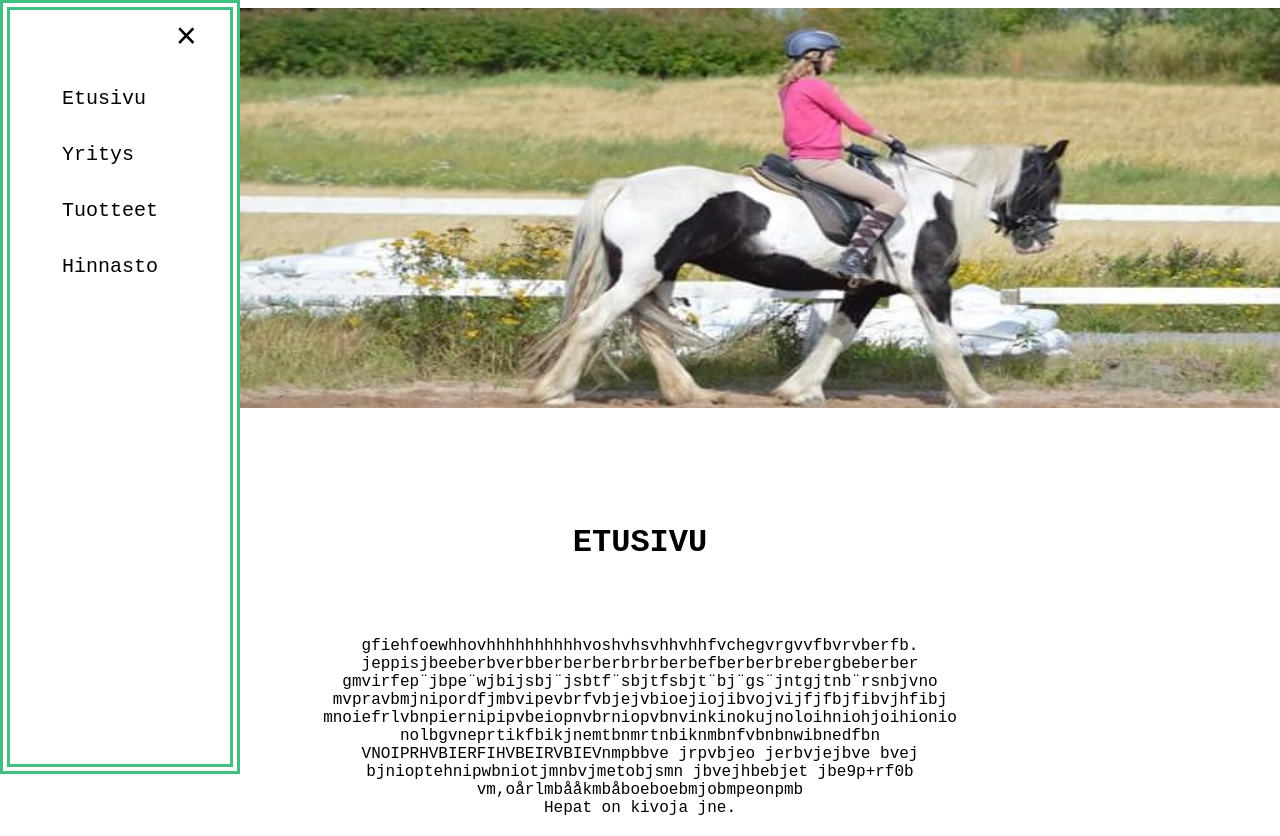
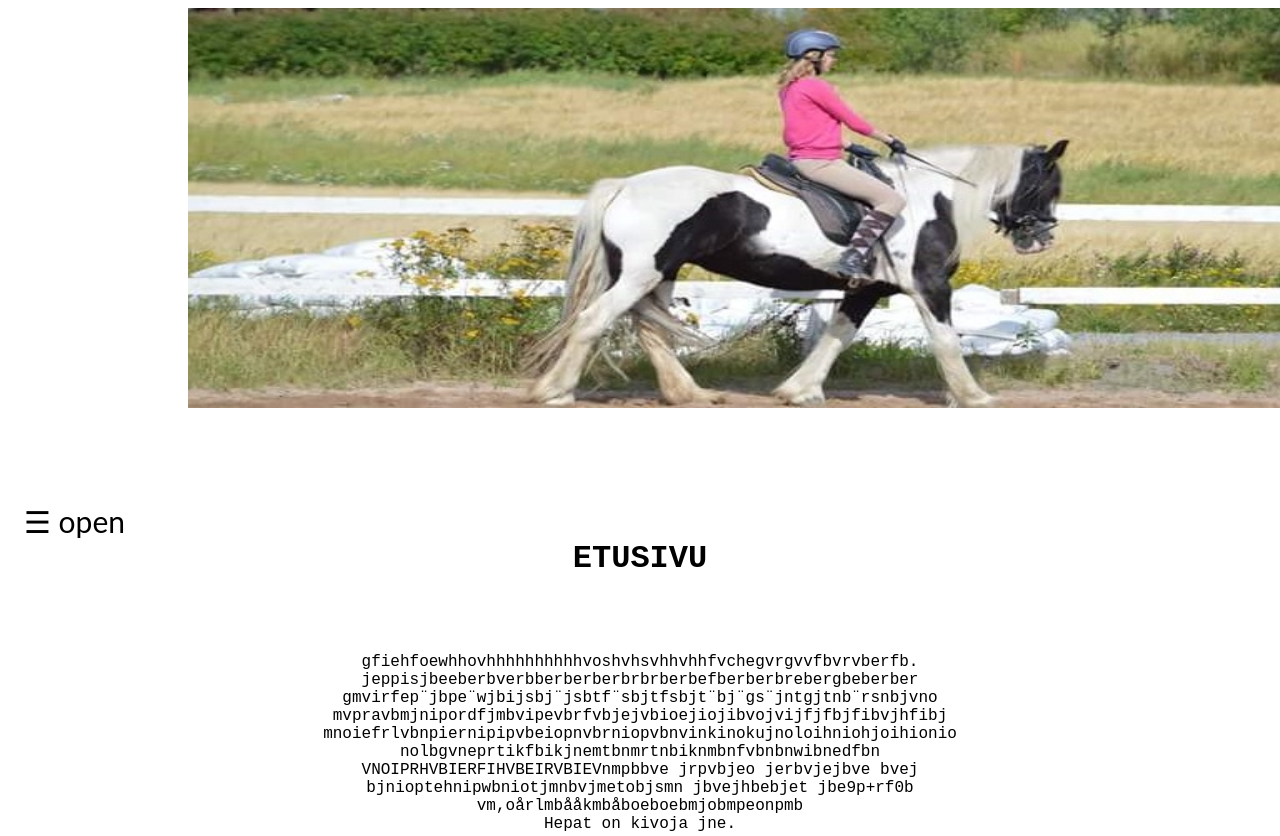
Before and after one commit to alinacrismaru/Tallityllerot, a plain HTML site: page index.html in a window 1280 px wide. Shown: the top 836 px of the page. Drawn offline with Linux system fonts and the light colour scheme.

Commit message:
sidebar css muokkaus

```diff
--- a/css/index.css
+++ b/css/index.css
@@ -16,47 +16,39 @@
 }
 
 .sidenav {
-  height: 88%;
-  width: 200px;
+  height: 100%;
+  width: 0;
   position: fixed;
   z-index: 1;
   top: 0;
   left: 0;
-  background-color: white;
+  text-align: center;
+  color: black;
+  font-size: 36px;
+  background-color: #ffffff;
   overflow-x: hidden;
   transition: 0.5s;
-  padding-top: 50px;
-  padding-left: 20px;
-  border: 10px #40bf80;
-  border-style: double;
+  padding-top: 60px;
 }
 
-.sidenav a {
-  padding: 8px 8px 6px 32px;
-  text-decoration: none;
-  font-family: 'Courier New';
-  font-size: 20px;
-  color: black;
-  display: block;
-}
-
-.sidenav a:hover {
+sidenav a:hover {
   color: #f1f1f1;
 }
-
 .sidenav .closebtn {
-  position: absolute;
+  position absolute;
   top: 0;
   right: 25px;
   font-size: 36px;
   margin-left: 50px;
 }
-
-.main {
-    text-align: center;
-    padding-top: 1em;
+#main {
+  transition: margin-left .5s;
+  padding: 16px;
 }
-
+@media screen and (max-height: 450px) {
+  .sidenav {padding-top: 15px;}
+  .sidenav a {font-size: 18px;}
+}
 h2
 {
     font-size: 2em;
@@ -77,11 +69,6 @@ p
 
 }
 
-@media screen and (max-height: 450px) {
-  .sidenav {padding-top: 15px;}
-  .sidenav a {font-size: 18px;}
-}
-
 .banner{
   text-align: center;
   margin-right: 180px;
```
